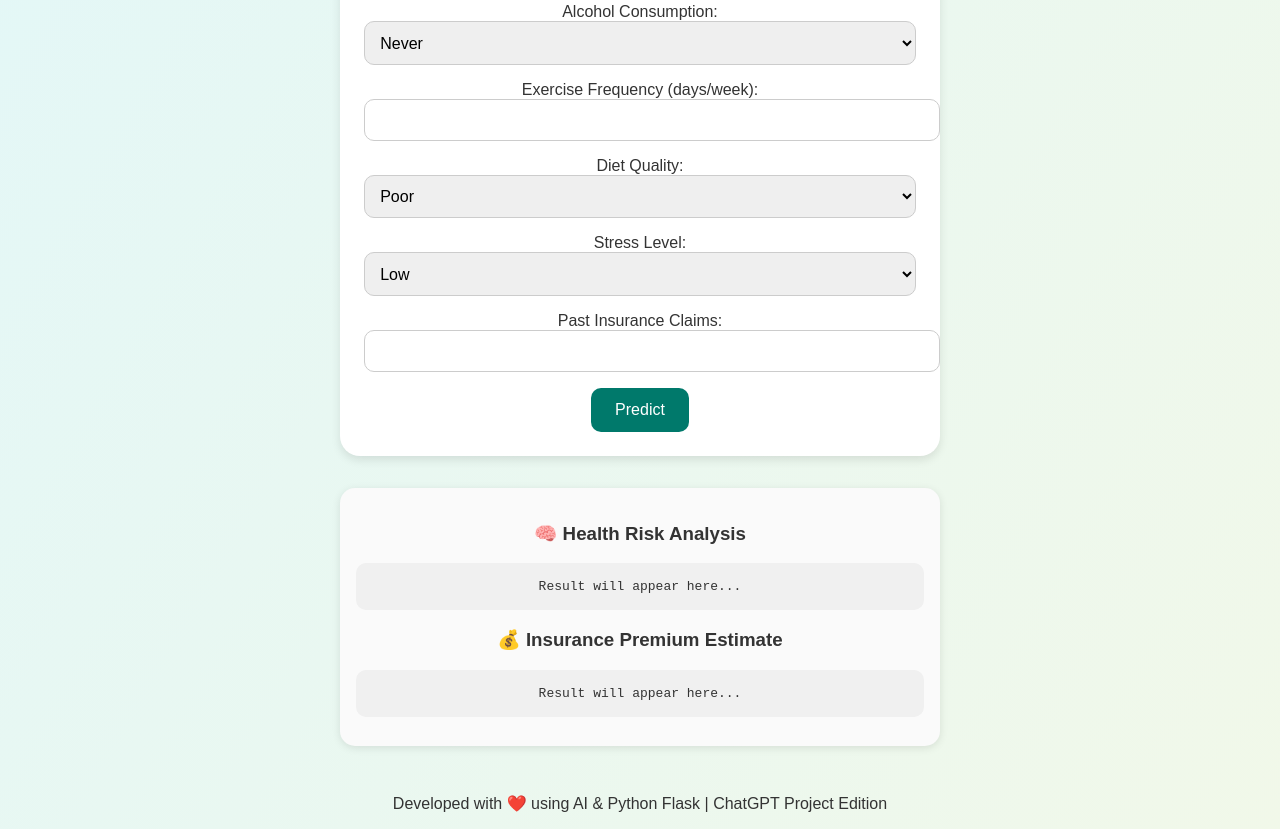
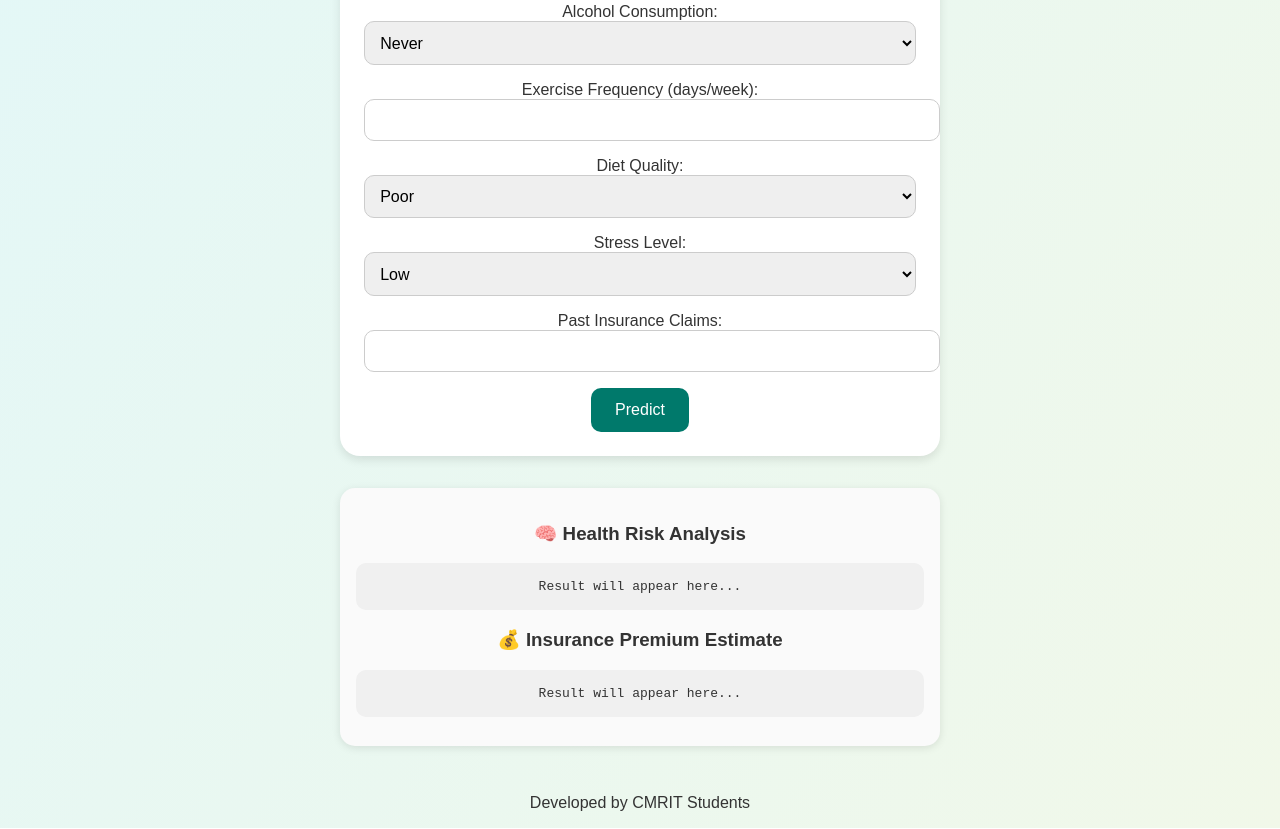
Before and after one commit to suhas9353/ai-health-insurance, a plain HTML site: page frontend/index.html in a window 1280 px wide. Shown: the part 851-1680 px from the top of the page. Drawn offline with Linux system fonts and the light colour scheme.

Commit message:
Update footer text to reflect student development

```diff
--- a/frontend/index.html
+++ b/frontend/index.html
@@ -74,7 +74,7 @@
   </main>
 
   <footer>
-    <p>Developed with ❤️ using AI & Python Flask | ChatGPT Project Edition</p>
+    <p>Developed by CMRIT Students</p>
   </footer>
 
   <script src="prediction.js"></script>
```
